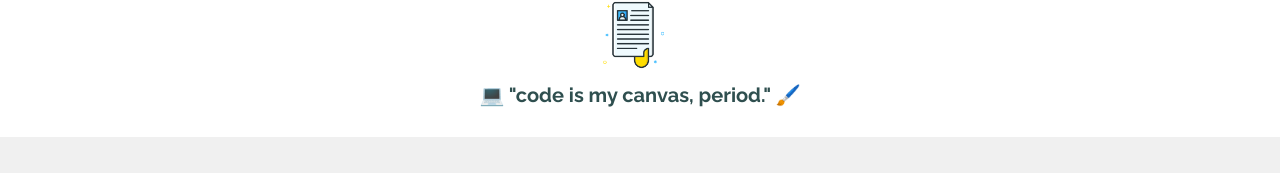
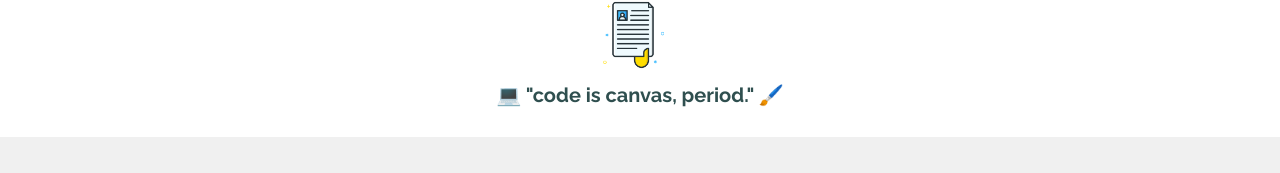
Before and after one commit to JohnPaulAugust21/portfolio, a React (Vite) app: page / in a window 1280 px wide. Shown: the part 756-929 px from the top of the page. Built offline with nearby package versions, Linux system fonts and the light colour scheme.

Commit message:
style: changed title name.

```diff
--- a/index.html
+++ b/index.html
@@ -4,7 +4,7 @@
     <meta charset="UTF-8" />
     <link rel="icon" type="image/png" href="/image (2) (1).png" />
     <meta name="viewport" content="width=device-width, initial-scale=1.0" />
-    <title>Portfolio | August Maldo.</title>
+    <title>Portfolio | August. Maldo</title>
   </head>
   <body>
     <div id="root"></div>
--- a/src/Components/Header.jsx
+++ b/src/Components/Header.jsx
@@ -77,7 +77,7 @@ function Header() {
           whileInView={{ opacity: 1, y: 0 }}
           transition={{ delay: 0.7 }}
         >
-          💻 "code is my canvas, period." 🖌️
+          💻 "code is canvas, period." 🖌️
         </motion.h3>
       </div>
     </div>
```
